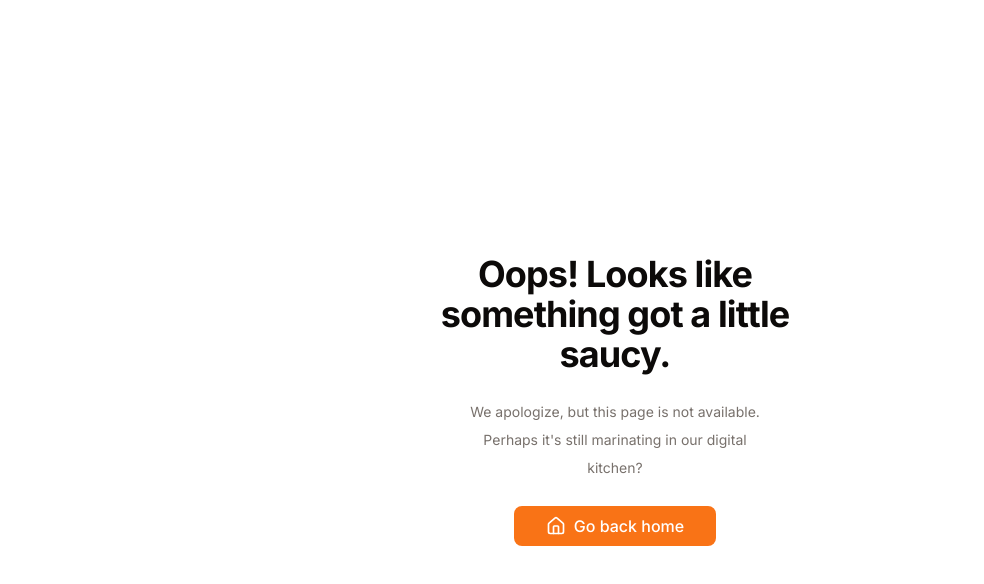
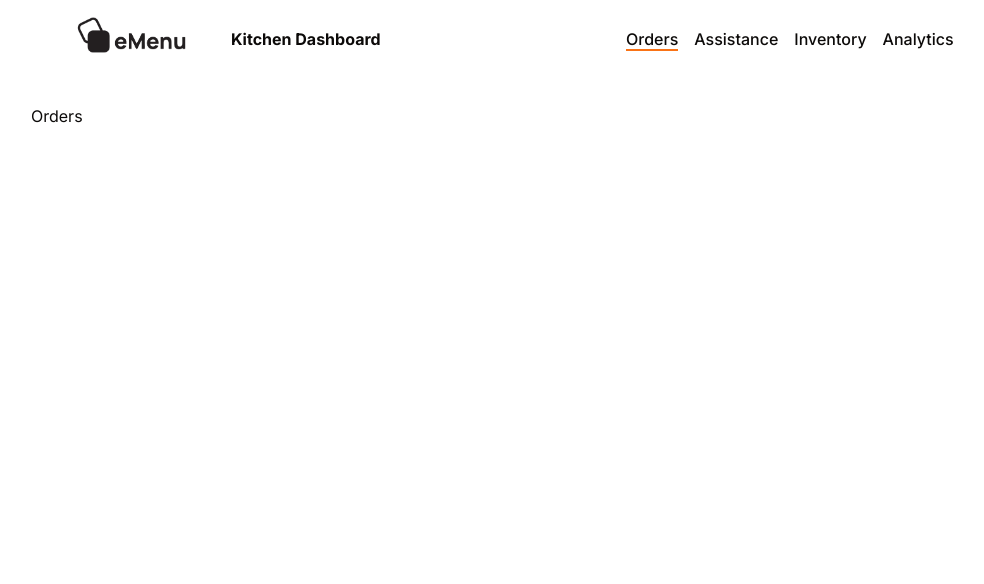
Before and after one commit to jmmaglonzo/E-MENU-FE, a Next.js app: page /kitchen in a window 1280 px wide. Before the commit this address had no page. Shown: the top 584 px of the page, without its empty margins (25-1009 px from the left). Built offline with nearby package versions, Linux system fonts and the light colour scheme.

Commit message:
feat: add kitchen page

```diff
--- /dev/null
+++ b/src/app/kitchen/page.tsx
@@ -0,0 +1,5 @@
+const Kitchen = () => {
+  return <div>Orders</div>;
+};
+
+export default Kitchen;
```
